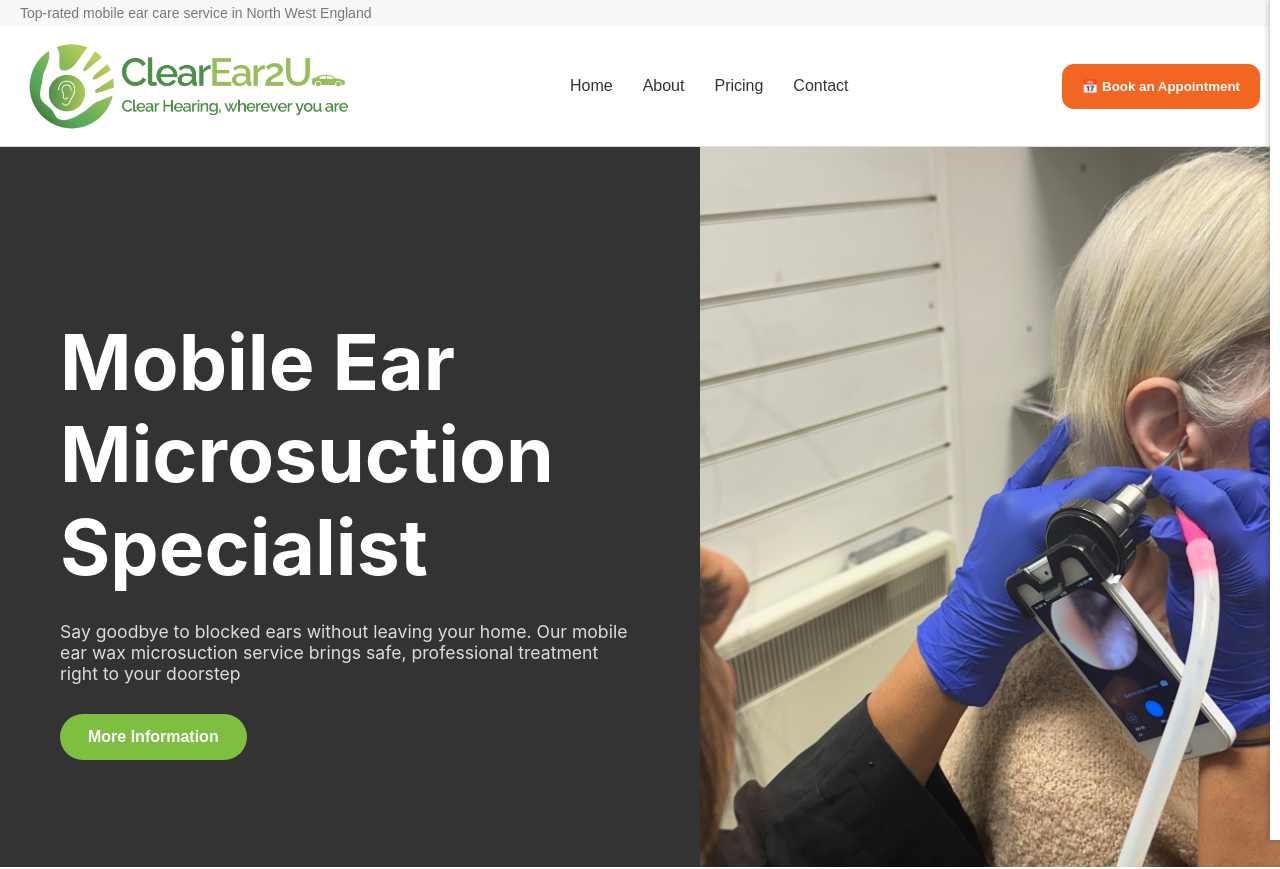
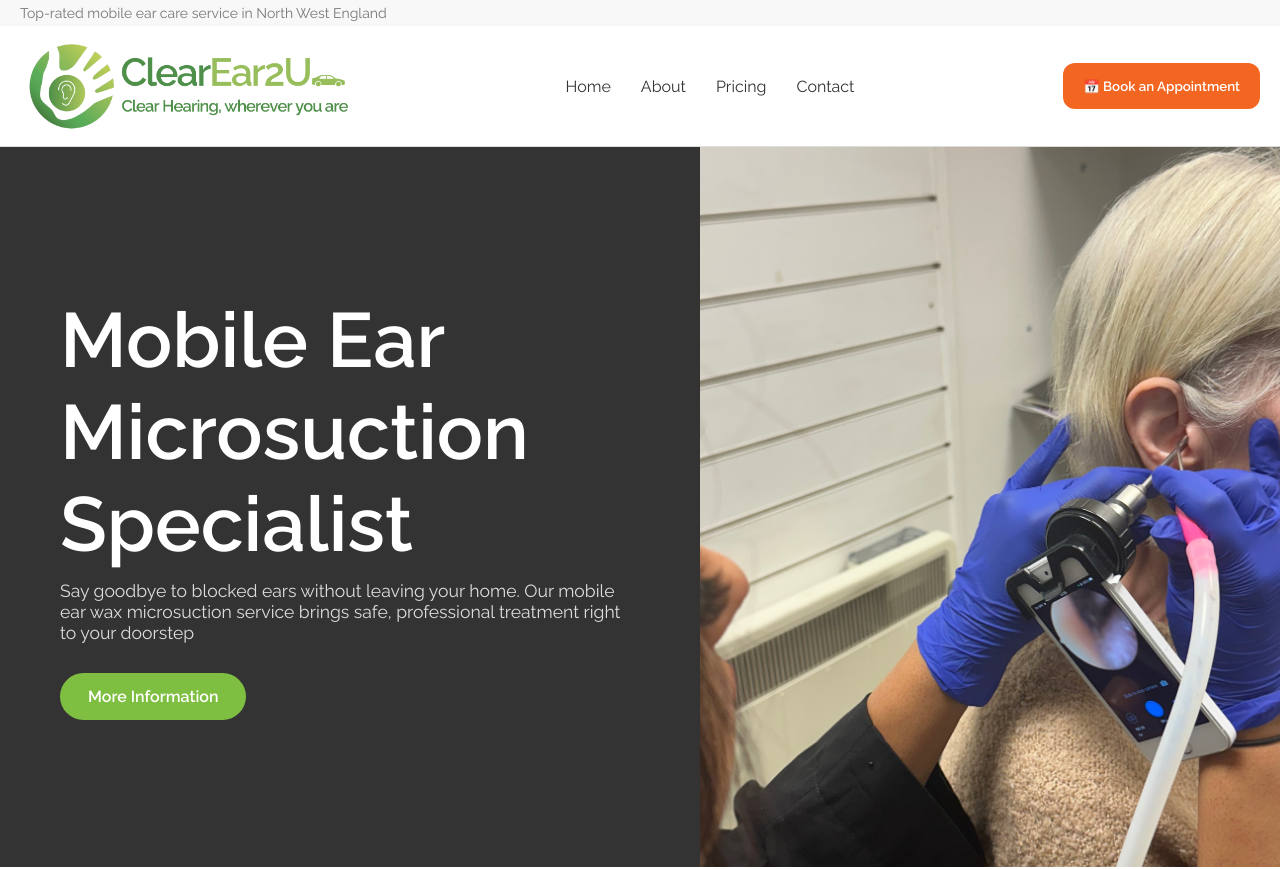
Before and after one commit to careplushealth/ClearEar2u, a React (Create React App) app: page / in a window 1280 px wide. Shown: the top 869 px of the page. Built offline with nearby package versions, Linux system fonts and the light colour scheme.

Commit message:
font chnage

```diff
--- a/public/index.html
+++ b/public/index.html
@@ -24,6 +24,9 @@
       work correctly both with client-side routing and a non-root public URL.
       Learn how to configure a non-root public URL by running `npm run build`.
     -->
+
+    <link href="https://fonts.googleapis.com/css2?family=Raleway:wght@400;600&display=swap" rel="stylesheet">
+
     <title>ClearEar2U</title>
   </head>
   <body>
--- a/src/App.css
+++ b/src/App.css
@@ -1,6 +1,16 @@
 .App {
   text-align: center;
 }
+
+/* Apply Raleway to everything */
+* {
+  font-family: 'Raleway', sans-serif !important;
+  margin: 0;
+  padding: 0;
+  box-sizing: border-box;
+}
+
+
 
 .App-logo {
   height: 40vmin;
```
